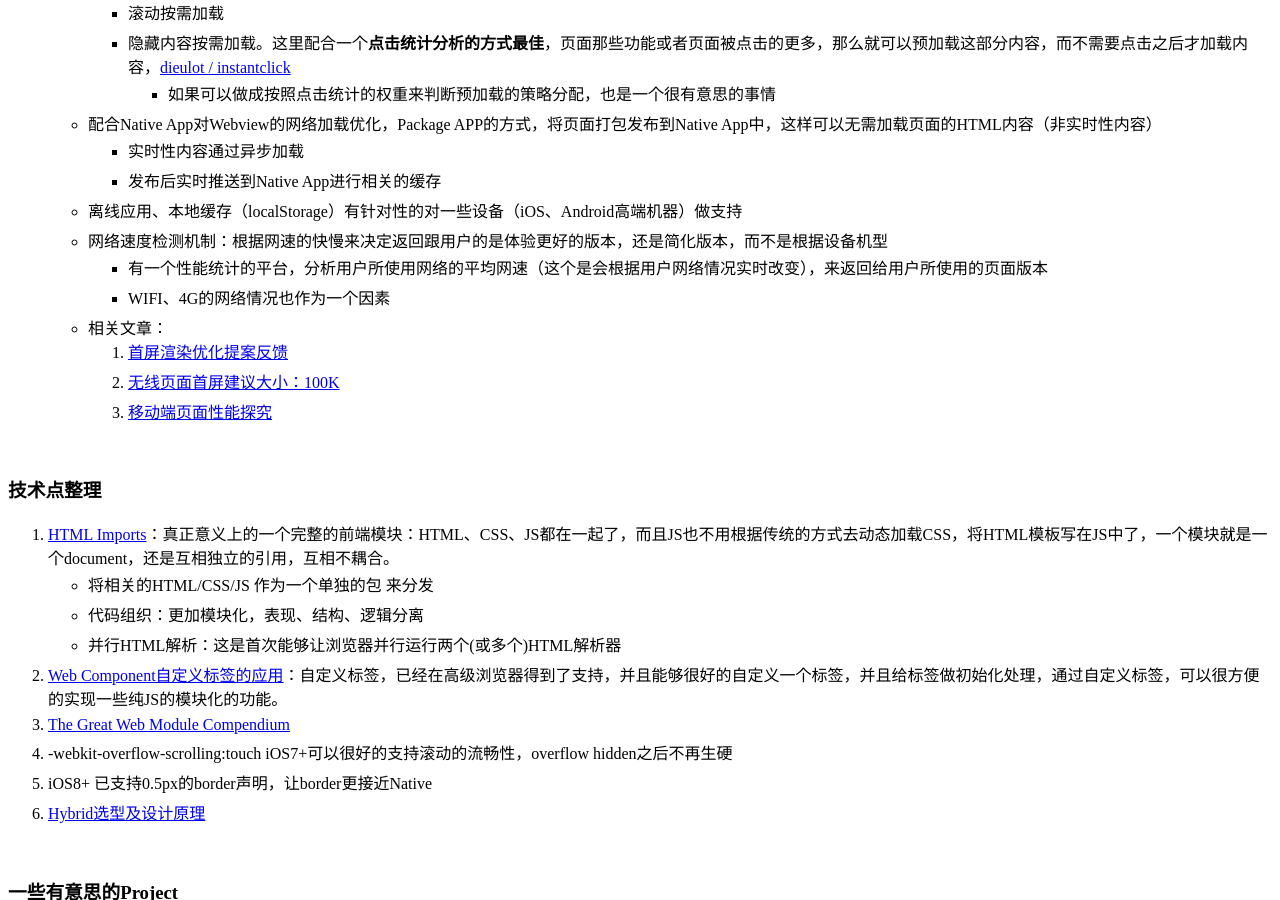
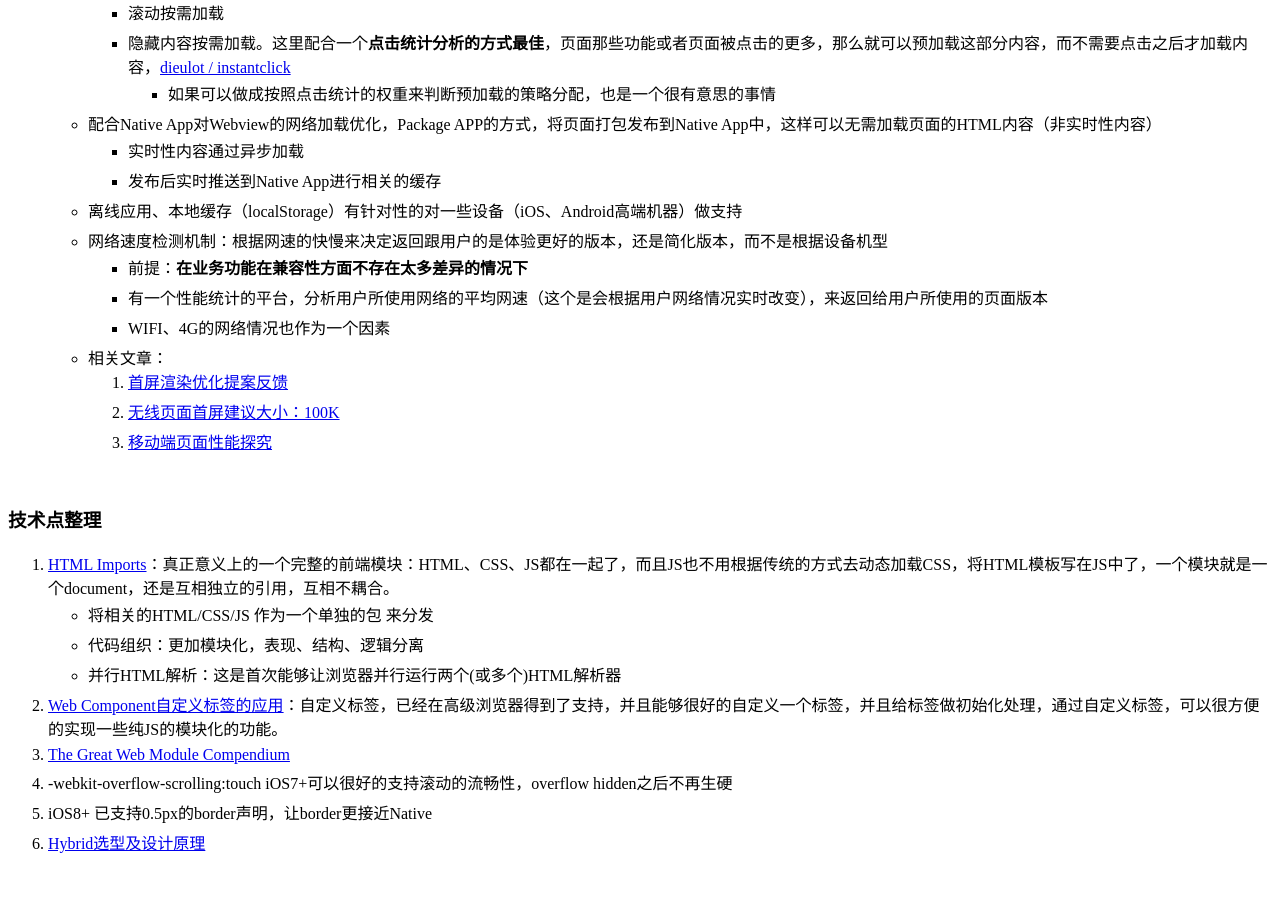
Before and after one commit to supersha/supersha.github.io, a Jekyll site: the page built from index.md, in a window 1280 px wide and 900 px high, scrolled down 2509 px. Built offline with Jekyll 4.4.1, drawn with Linux system fonts in a browser that asks for light colours.

Commit message:
by xipeng

```diff
--- a/index.md
+++ b/index.md
@@ -73,6 +73,7 @@ tagline: 记录自己的前端生涯
         * 发布后实时推送到Native App进行相关的缓存
     * 离线应用、本地缓存（localStorage）有针对性的对一些设备（iOS、Android高端机器）做支持
     * 网络速度检测机制：根据网速的快慢来决定返回跟用户的是体验更好的版本，还是简化版本，而不是根据设备机型
+        * 前提：**在业务功能在兼容性方面不存在太多差异的情况下**
         * 有一个性能统计的平台，分析用户所使用网络的平均网速（这个是会根据用户网络情况实时改变），来返回给用户所使用的页面版本
         * WIFI、4G的网络情况也作为一个因素
     * 相关文章：
```
